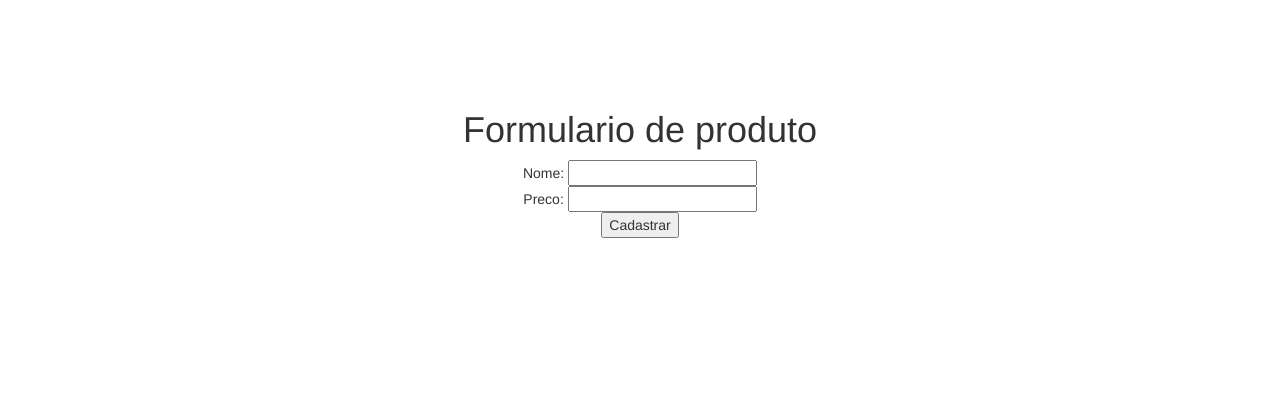
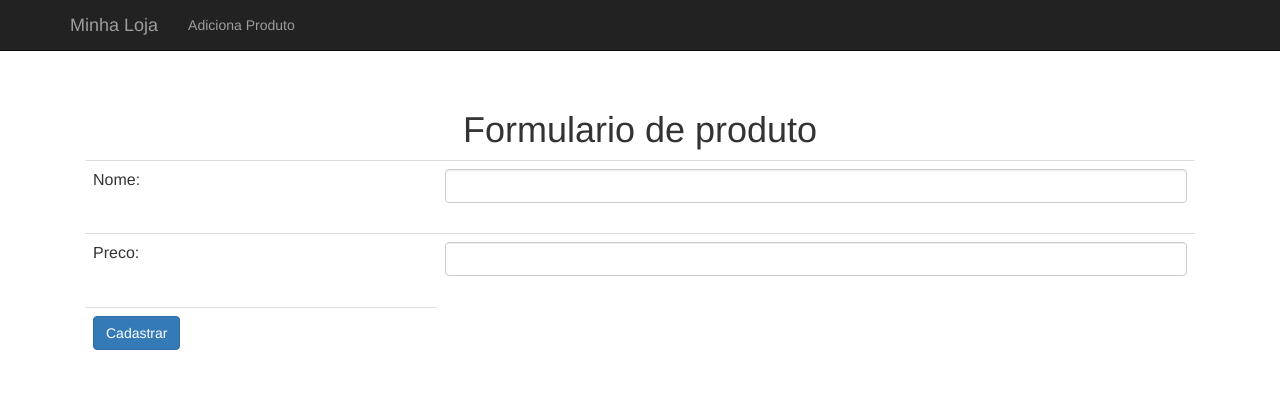
Before and after one commit to felipe349/Loja, a PHP site: page /produto-formulario.php in a window 1280 px wide. Shown: the top 417 px of the page. Run offline with PHP 8.4, Linux system fonts and the light colour scheme.

Commit message:
Add files via upload

```diff
--- a/cabecalho.php
+++ b/cabecalho.php
@@ -7,5 +7,19 @@
 </head>
 <body>
 
+	<div class="navbar navbar-inverse navbar-fixed-top">
+		<div class="container">
+			<div class="navbar-header">
+				<a class="navbar-brand" href="index.php">Minha Loja</a>
+			</div>
+			<div>
+				<ul class="nav navbar-nav">
+					<li><a href="produto-formulario.php">Adiciona Produto</a></li>
+					<li><a href=""></a></li>
+				</ul>
+			</div>
+		</div>
+	</div>
+
 	<div class="container">
 		<div class="principal">
--- a/produto-formulario.php
+++ b/produto-formulario.php
@@ -1,8 +1,22 @@
 <?php include("cabecalho.php"); ?>
 	<h1>Formulario de produto</h1>
+
 	<form action="adiciona-produto.php">
-		Nome: <input type="text" name="nome"><br/>
-		Preco: <input type="text" name="preco"><br/>
-		<input type="submit" value="Cadastrar">
+		<table class="table">
+			<tr>
+				<td>Nome:</td>
+				<td><input class="form-control" type="text" name="nome"><br/></td>
+			</tr>
+
+			<tr>
+				<td>Preco:</td>
+				<td><input class="form-control" type="number" name="preco"><br/></td>
+			</tr>
+
+			<tr>
+				<td><button class="btn btn-primary" type="submit">Cadastrar</button></td>
+			</tr>
+
+		</table>
 	</form>
 <?php include("rodape.php"); ?>
```
